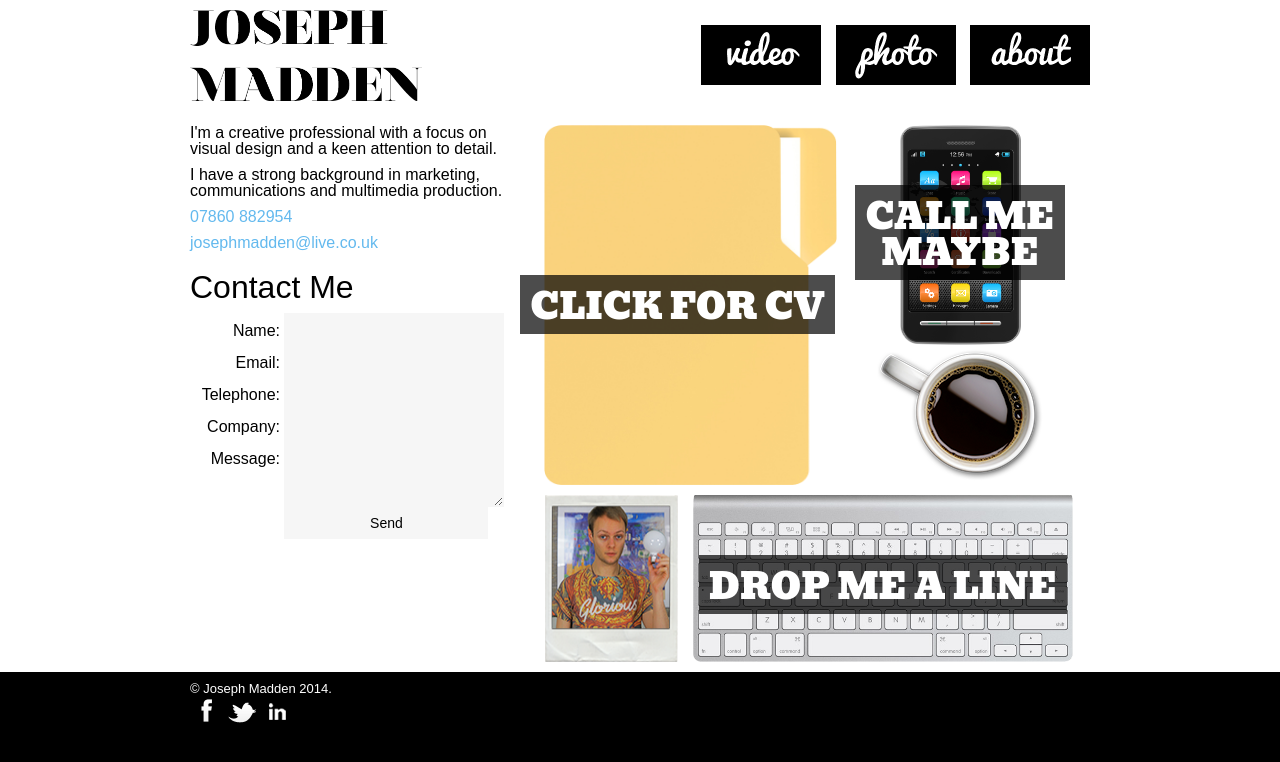
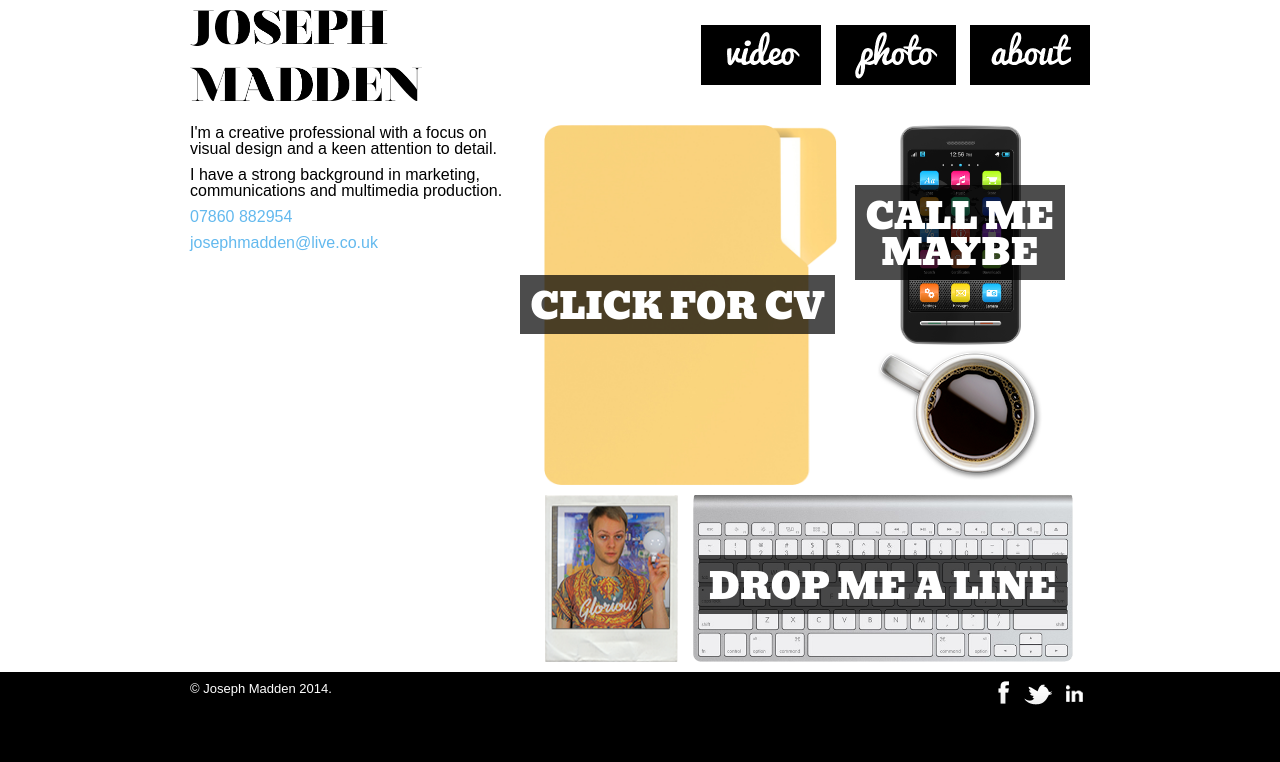
Before and after one commit to josephmadden/Web-Joseph-Madden, a PHP site: page /about.php in a window 1280 px wide. Shown: the top 762 px of the page. Run offline with PHP 8.4, Linux system fonts and the light colour scheme.

Commit message:
Other misc

```diff
--- a/about.php
+++ b/about.php
@@ -9,7 +9,7 @@
 		<p id="phone-link"><a href="tel:07860882954">07860 882954</a></p>
 		<p id="email-link"><a href="mailto:josephmadden@live.co.uk" target="_blank">josephmadden@live.co.uk</a></p>
 
-		<form class="simple">
+		<!--<form class="simple">
 			<h3>Contact Me</h3>
 			<label>
 				<span>Name:</span>
@@ -35,7 +35,8 @@
 				<span>&nbsp;</span>
 				<input type="submit" value="Send" />
 			</label>
-		</form>
+		</form>-->
+
 	</div>
 
 	<div id="about-images" style="float: right;">
--- a/css/style.css
+++ b/css/style.css
@@ -426,6 +426,11 @@ form.simple input:focus, form.simple textarea:focus {
 	box-shadow: 0px 0px 2px #55A8EE;
 }
 
+.social-links {
+	float: right;
+	margin: -5px 0px 5px;
+}
+
 @media screen and (max-width: 920px) {
 	#about-text {
 		width: 100%;
--- a/include/bottom.tpl
+++ b/include/bottom.tpl
@@ -2,12 +2,12 @@
 			</div>
 			<div id="footer">
 				<div class="container">
-					&#169; Joseph Madden <?=date("Y")?>.
 					<div class="social-links">
 						<a href="http://facebook.com/josephmadden" target="_blank"><img src="/images/social/facebook.png" /></a>
 						<a href="http://twitter.com/_josephmadden" target="_blank"><img src="/images/social/twitter.png" /></a>
 						<a href="http://www.linkedin.com/pub/joseph-madden/45/232/300" target="_blank"><img src="/images/social/linkedin.png" /></a>
 					</div>
+					&#169; Joseph Madden <?=date("Y")?>.
 				</div>
 			</div>
 		</div>
```
